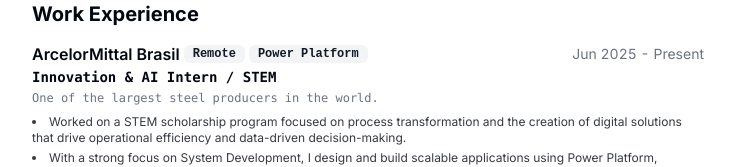
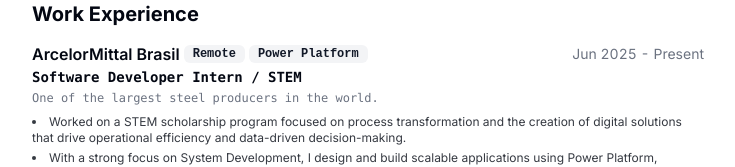
Before and after one commit to miguelrcha/miguelrcha.dev, a Next.js app: page / in a window 1280 px wide. Shown: the part 390-557 px from the top of the page, without its empty margins (272-1007 px from the left). Built offline with nearby package versions, Linux system fonts and the light colour scheme.

Commit message:
feat: update internship role from 'Innovation & AI Intern' to 'Software Developer Intern'

```diff
--- a/src/app/page.tsx
+++ b/src/app/page.tsx
@@ -64,7 +64,7 @@
     company: "ArcelorMittal Brasil",
     companyUrl: "https://brasil.arcelormittal.com/",
     companyDescription: "One of the largest steel producers in the world.",
-    role: "Innovation & AI Intern / STEM",
+    role: "Software Developer Intern / STEM",
     period: "Jun 2025 - Present",
     tags: ["Remote", "Power Platform"],
     bullets: [
```
